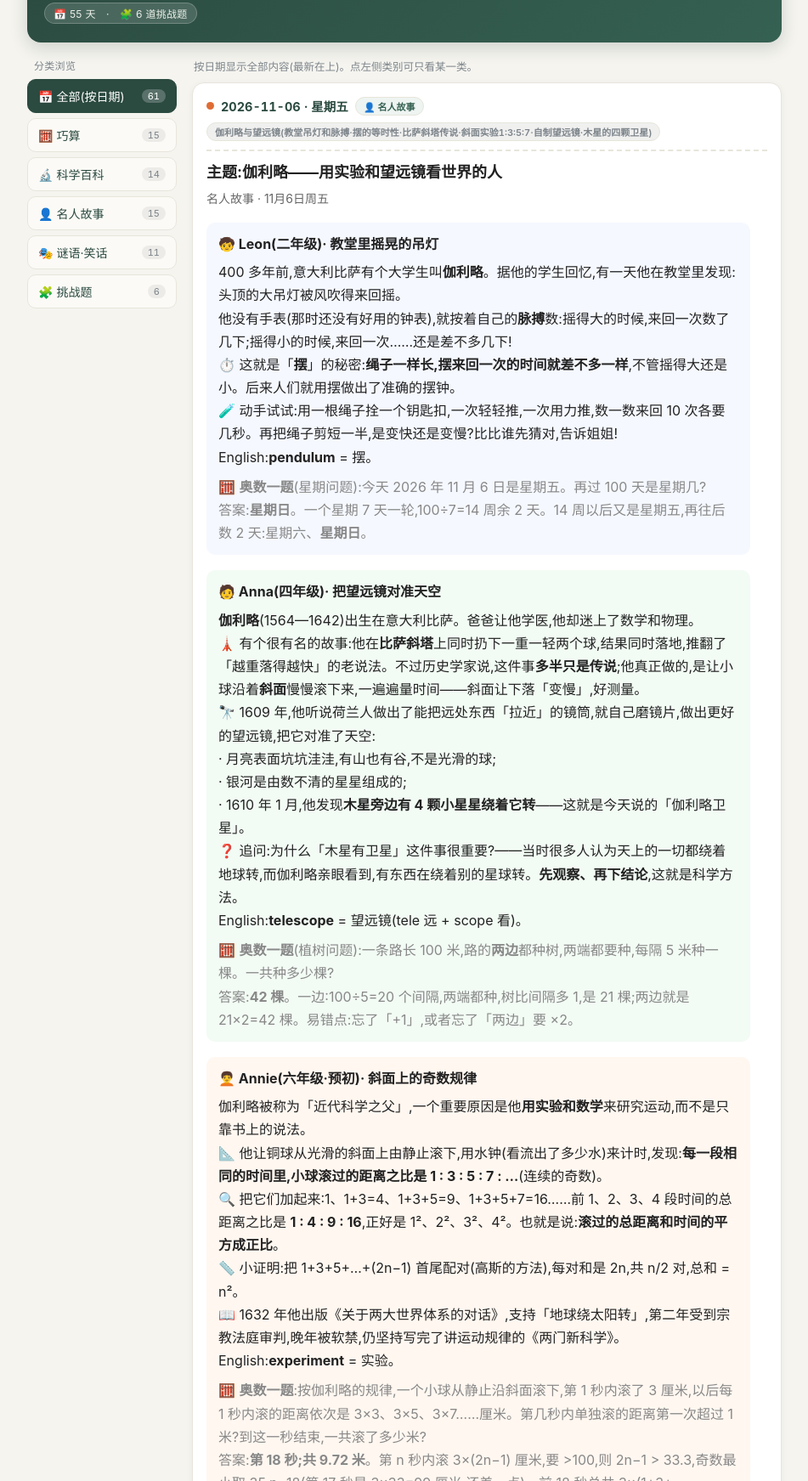
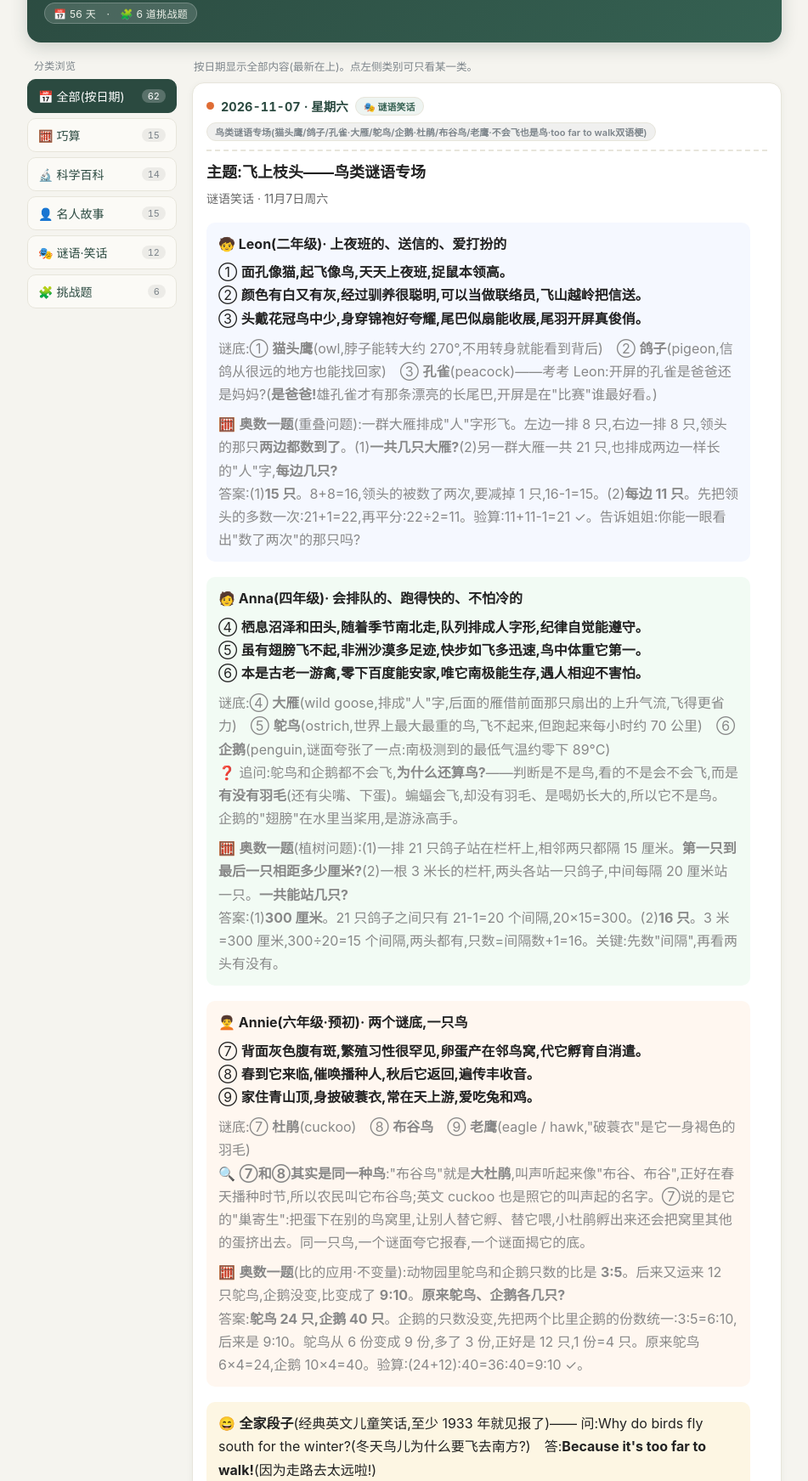
Before and after one commit to angran/daily-lesson, a plain HTML site: page index.html in a window 1280 px wide. Shown: the part 113-1856 px from the top of the page at 85% size, without its empty margins (164-1115 px from the left). Drawn offline with Linux system fonts and the light colour scheme.

Commit message:
Update 2026-11-07：index.html

```diff
--- a/index.html
+++ b/index.html
@@ -53,7 +53,33 @@ a:focus-visible,button:focus-visible{outline:2px solid var(--accent);outline-off
   .side button{width:auto;flex:1 1 auto}
 }
 @media (prefers-reduced-motion:reduce){html{scroll-behavior:auto}}
-</style></head><body><div class="wrap"><div class="masthead"><h1>📚 每日小课堂 · 题目库</h1><p>给 Leon(7)· Anna(10)· Annie(12) —— 每天一题开眼界;学有余力,再挑战下面的"世界难题"。</p><span class="count">📅 55 天　·　🧩 6 道挑战题</span></div><div class="layout"><aside class="side"><div class="sTitle">分类浏览</div><button class="on" data-filter="all">📅 全部(按日期)<span class="n">61</span></button><button data-filter="巧算">🧮 巧算<span class="n">15</span></button><button data-filter="科学百科">🔬 科学百科<span class="n">14</span></button><button data-filter="名人故事">👤 名人故事<span class="n">15</span></button><button data-filter="谜语笑话">🎭 谜语·笑话<span class="n">11</span></button><button data-filter="挑战题">🧩 挑战题<span class="n">6</span></button></aside><main class="main"><div class="viewhint" id="viewhint">按日期显示全部内容(最新在上)。点左侧类别可只看某一类。</div><div class="card" data-cat="名人故事"><div class="chead"><span class="dot"></span><span>2026-11-06 · 星期五</span><span class="tag">👤 名人故事</span><span class="tag note">伽利略与望远镜(教堂吊灯和脉搏·摆的等时性·比萨斜塔传说·斜面实验1:3:5:7·自制望远镜·木星的四颗卫星)</span></div><div style="font-family:-apple-system,'PingFang SC','Microsoft YaHei',sans-serif;font-size:16px;line-height:1.7;color:#222;max-width:640px">
+</style></head><body><div class="wrap"><div class="masthead"><h1>📚 每日小课堂 · 题目库</h1><p>给 Leon(7)· Anna(10)· Annie(12) —— 每天一题开眼界;学有余力,再挑战下面的"世界难题"。</p><span class="count">📅 56 天　·　🧩 6 道挑战题</span></div><div class="layout"><aside class="side"><div class="sTitle">分类浏览</div><button class="on" data-filter="all">📅 全部(按日期)<span class="n">62</span></button><button data-filter="巧算">🧮 巧算<span class="n">15</span></button><button data-filter="科学百科">🔬 科学百科<span class="n">14</span></button><button data-filter="名人故事">👤 名人故事<span class="n">15</span></button><button data-filter="谜语笑话">🎭 谜语·笑话<span class="n">12</span></button><button data-filter="挑战题">🧩 挑战题<span class="n">6</span></button></aside><main class="main"><div class="viewhint" id="viewhint">按日期显示全部内容(最新在上)。点左侧类别可只看某一类。</div><div class="card" data-cat="谜语笑话"><div class="chead"><span class="dot"></span><span>2026-11-07 · 星期六</span><span class="tag">🎭 谜语笑话</span><span class="tag note">鸟类谜语专场(猫头鹰/鸽子/孔雀·大雁/鸵鸟/企鹅·杜鹃/布谷鸟/老鹰·不会飞也是鸟·too far to walk双语梗)</span></div><div style="font-family:-apple-system,'PingFang SC','Microsoft YaHei',sans-serif;font-size:16px;line-height:1.7;color:#222;max-width:640px">
+<p style="font-size:18px;font-weight:700;margin:0 0 4px">主题:飞上枝头——鸟类谜语专场</p>
+<p style="margin:0 0 16px;color:#666;font-size:14px">谜语笑话 · 11月7日周六</p>
+
+<div style="margin:0 0 18px;padding:12px 14px;background:#f5f8ff;border-radius:10px">
+<p style="margin:0 0 6px;font-weight:700">🧒 Leon(二年级)· 上夜班的、送信的、爱打扮的</p>
+<p style="margin:0 0 8px">① <b>面孔像猫,起飞像鸟,天天上夜班,捉鼠本领高。</b><br>② <b>颜色有白又有灰,经过驯养很聪明,可以当做联络员,飞山越岭把信送。</b><br>③ <b>头戴花冠鸟中少,身穿锦袍好夸耀,尾巴似扇能收展,尾羽开屏真俊俏。</b></p>
+<p style="margin:0 0 8px;color:#888">谜底:① <b>猫头鹰</b>(owl,脖子能转大约 270°,不用转身就能看到背后)　② <b>鸽子</b>(pigeon,信鸽从很远的地方也能找回家)　③ <b>孔雀</b>(peacock)——考考 Leon:开屏的孔雀是爸爸还是妈妈?(<b>是爸爸!</b>雄孔雀才有那条漂亮的长尾巴,开屏是在"比赛"谁最好看。)</p>
+<p style="margin:0;color:#888">🧮 <b>奥数一题</b>(重叠问题):一群大雁排成"人"字形飞。左边一排 8 只,右边一排 8 只,领头的那只<b>两边都数到了</b>。(1)<b>一共几只大雁?</b>(2)另一群大雁一共 21 只,也排成两边一样长的"人"字,<b>每边几只?</b><br>答案:(1)<b>15 只</b>。8+8=16,领头的被数了两次,要减掉 1 只,16-1=15。(2)<b>每边 11 只</b>。先把领头的多数一次:21+1=22,再平分:22÷2=11。验算:11+11-1=21 ✓。告诉姐姐:你能一眼看出"数了两次"的那只吗?</p>
+</div>
+
+<div style="margin:0 0 18px;padding:12px 14px;background:#f2fbf4;border-radius:10px">
+<p style="margin:0 0 6px;font-weight:700">🧑 Anna(四年级)· 会排队的、跑得快的、不怕冷的</p>
+<p style="margin:0 0 8px">④ <b>栖息沼泽和田头,随着季节南北走,队列排成人字形,纪律自觉能遵守。</b><br>⑤ <b>虽有翅膀飞不起,非洲沙漠多足迹,快步如飞多迅速,鸟中体重它第一。</b><br>⑥ <b>本是古老一游禽,零下百度能安家,唯它南极能生存,遇人相迎不害怕。</b></p>
+<p style="margin:0 0 8px;color:#888">谜底:④ <b>大雁</b>(wild goose,排成"人"字,后面的雁借前面那只扇出的上升气流,飞得更省力)　⑤ <b>鸵鸟</b>(ostrich,世界上最大最重的鸟,飞不起来,但跑起来每小时约 70 公里)　⑥ <b>企鹅</b>(penguin,谜面夸张了一点:南极测到的最低气温约零下 89°C)<br>❓ 追问:鸵鸟和企鹅都不会飞,<b>为什么还算鸟?</b>——判断是不是鸟,看的不是会不会飞,而是<b>有没有羽毛</b>(还有尖嘴、下蛋)。蝙蝠会飞,却没有羽毛、是喝奶长大的,所以它不是鸟。企鹅的"翅膀"在水里当桨用,是游泳高手。</p>
+<p style="margin:0;color:#888">🧮 <b>奥数一题</b>(植树问题):(1)一排 21 只鸽子站在栏杆上,相邻两只都隔 15 厘米。<b>第一只到最后一只相距多少厘米?</b>(2)一根 3 米长的栏杆,两头各站一只鸽子,中间每隔 20 厘米站一只。<b>一共能站几只?</b><br>答案:(1)<b>300 厘米</b>。21 只鸽子之间只有 21-1=20 个间隔,20×15=300。(2)<b>16 只</b>。3 米=300 厘米,300÷20=15 个间隔,两头都有,只数=间隔数+1=16。关键:先数"间隔",再看两头有没有。</p>
+</div>
+
+<div style="margin:0 0 18px;padding:12px 14px;background:#fff7f0;border-radius:10px">
+<p style="margin:0 0 6px;font-weight:700">🧑‍🦱 Annie(六年级·预初)· 两个谜底,一只鸟</p>
+<p style="margin:0 0 8px">⑦ <b>背面灰色腹有斑,繁殖习性很罕见,卵蛋产在邻鸟窝,代它孵育自消遣。</b><br>⑧ <b>春到它来临,催唤播种人,秋后它返回,遍传丰收音。</b><br>⑨ <b>家住青山顶,身披破蓑衣,常在天上游,爱吃兔和鸡。</b></p>
+<p style="margin:0 0 8px;color:#888">谜底:⑦ <b>杜鹃</b>(cuckoo)　⑧ <b>布谷鸟</b>　⑨ <b>老鹰</b>(eagle / hawk,"破蓑衣"是它一身褐色的羽毛)<br>🔍 <b>⑦和⑧其实是同一种鸟</b>:"布谷鸟"就是<b>大杜鹃</b>,叫声听起来像"布谷、布谷",正好在春天播种时节,所以农民叫它布谷鸟;英文 cuckoo 也是照它的叫声起的名字。⑦说的是它的"巢寄生":把蛋下在别的鸟窝里,让别人替它孵、替它喂,小杜鹃孵出来还会把窝里其他的蛋挤出去。同一只鸟,一个谜面夸它报春,一个谜面揭它的底。</p>
+<p style="margin:0;color:#888">🧮 <b>奥数一题</b>(比的应用·不变量):动物园里鸵鸟和企鹅只数的比是 <b>3:5</b>。后来又运来 12 只鸵鸟,企鹅没变,比变成了 <b>9:10</b>。<b>原来鸵鸟、企鹅各几只?</b><br>答案:<b>鸵鸟 24 只,企鹅 40 只</b>。企鹅的只数没变,先把两个比里企鹅的份数统一:3:5=6:10,后来是 9:10。鸵鸟从 6 份变成 9 份,多了 3 份,正好是 12 只,1 份=4 只。原来鸵鸟 6×4=24,企鹅 10×4=40。验算:(24+12):40=36:40=9:10 ✓。</p>
+</div>
+
+<p style="margin:0;padding:12px 14px;background:#fdf6e3;border-radius:10px">😄 <b>全家段子</b>(经典英文儿童笑话,至少 1933 年就见报了)—— 问:Why do birds fly south for the winter?(冬天鸟儿为什么要飞去南方?)　答:<b>Because it's too far to walk!</b>(因为走路去太远啦!)<br><span style="color:#888">笑点:问题本来想问"为什么要去南方",回答却故意理解成"为什么用飞的"——当然是因为走过去太远了 🐦</span></p>
+</div></div><div class="card" data-cat="名人故事"><div class="chead"><span class="dot"></span><span>2026-11-06 · 星期五</span><span class="tag">👤 名人故事</span><span class="tag note">伽利略与望远镜(教堂吊灯和脉搏·摆的等时性·比萨斜塔传说·斜面实验1:3:5:7·自制望远镜·木星的四颗卫星)</span></div><div style="font-family:-apple-system,'PingFang SC','Microsoft YaHei',sans-serif;font-size:16px;line-height:1.7;color:#222;max-width:640px">
 <p style="font-size:18px;font-weight:700;margin:0 0 4px">主题:伽利略——用实验和望远镜看世界的人</p>
 <p style="margin:0 0 16px;color:#666;font-size:14px">名人故事 · 11月6日周五</p>
 
```
